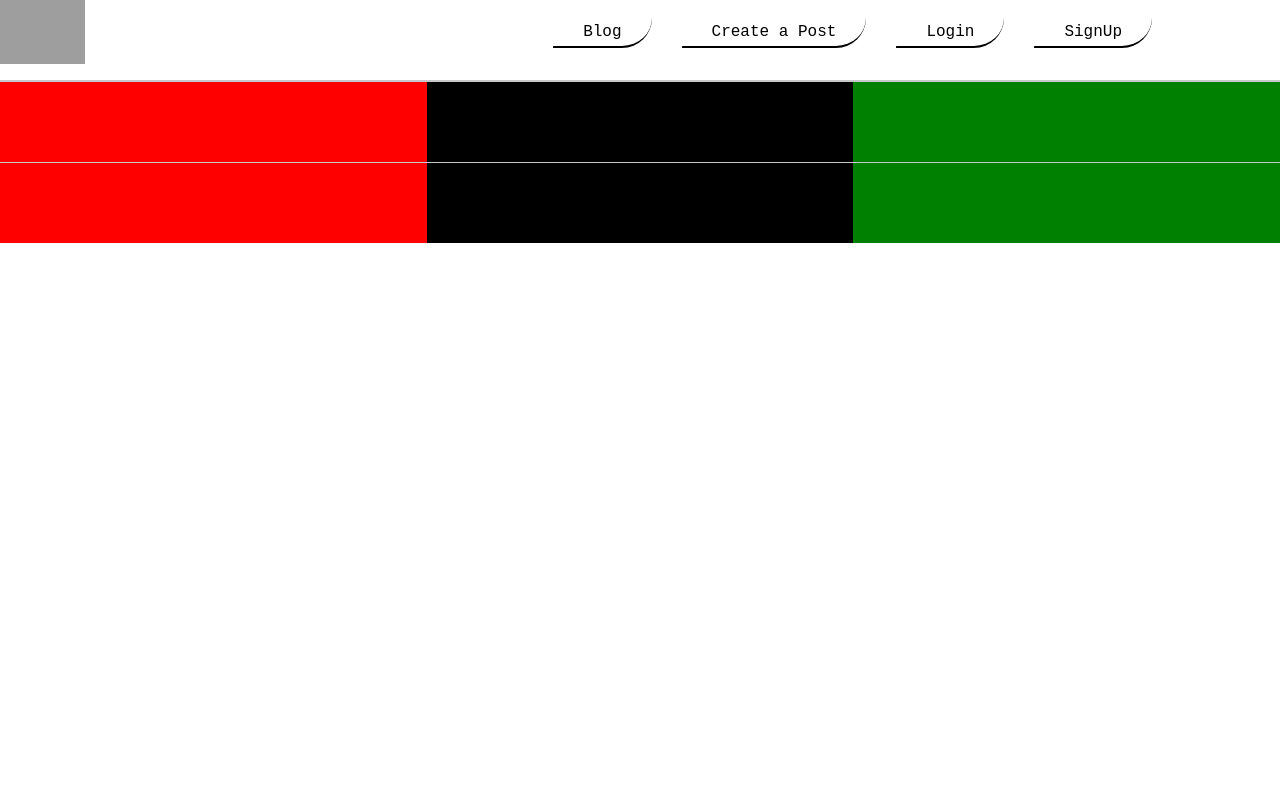
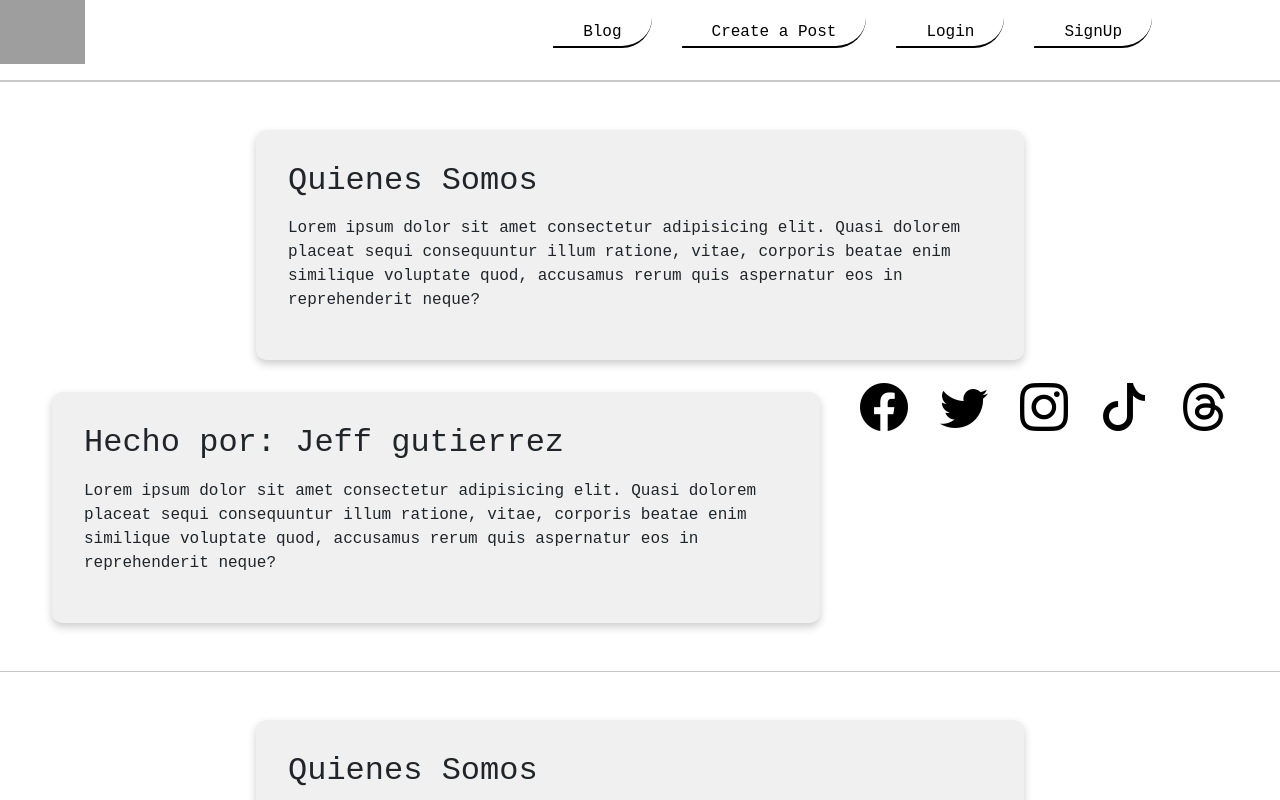
Before and after one commit to jefflealarrom/proyectoAngular, an Angular app: page /footer in a window 1280 px wide. Shown: the top 800 px of the page. Built offline with nearby package versions, Linux system fonts and the light colour scheme; grey boxes are pictures that could not be loaded.

Commit message:
feat(footer)

```diff
--- a/src/app/components/footer/footer.component.css
+++ b/src/app/components/footer/footer.component.css
@@ -2,24 +2,37 @@ hr {
     margin: 0;
     padding: 0;
 }
+
 section {
-    height: 10vh;
+    width: 100vw;
     display: flex;
     flex-wrap: wrap;
+    justify-content: space-around;
+    padding: 2rem;
 }
 
-.red, .black, .green {
-    min-width: 33.33%;
+.footer {
+    max-width: 48rem;
+    margin: 1rem;
+    padding: 2rem;
+    background-color: #f0f0f0;
+    border-radius: 10px;
+    box-shadow: 0 4px 8px rgba(0, 0, 0, 0.2);
 }
 
-.red {
-    background-color: red;
+h2 {
+    margin-bottom: 1rem;
 }
 
-.black {
-    background-color: black;
+
+.RRSS {
+    display: flex;
+    justify-content: center;
+    cursor: pointer;
 }
 
-.green {
-    background-color: green;
+i {
+    font-size: 3rem;
+    margin: 1rem;
+    color:black
 }
--- a/src/app/components/footer/footer.component.html
+++ b/src/app/components/footer/footer.component.html
@@ -1,6 +1,19 @@
 <hr>
 <section>
-    <div class="red"></div>
-    <div class="black"></div>
-    <div class="green"></div>
+    <div class="footer">
+        <h2>Quienes Somos</h2>
+        <p>Lorem ipsum dolor sit amet consectetur adipisicing elit. Quasi dolorem placeat sequi consequuntur illum ratione, vitae, corporis beatae enim similique voluptate quod, accusamus rerum quis aspernatur eos in reprehenderit neque?</p>
+    </div>
+
+    <div class="footer">
+        <h2>Hecho por: Jeff gutierrez</h2>
+        <p>Lorem ipsum dolor sit amet consectetur adipisicing elit. Quasi dolorem placeat sequi consequuntur illum ratione, vitae, corporis beatae enim similique voluptate quod, accusamus rerum quis aspernatur eos in reprehenderit neque?</p>
+    </div>
+    <div class="RRSS">
+        <a href="#"><i class="bi bi-facebook"></i></a>
+        <a href="#"><i class="bi bi-twitter"></i></a>
+        <a href="#"><i class="bi bi-instagram"></i></a>
+        <a href="#"><i class="bi bi-tiktok"></i></a>
+        <a href="#"><i class="bi bi-threads"></i></a>
+    </div>
 </section>
```
